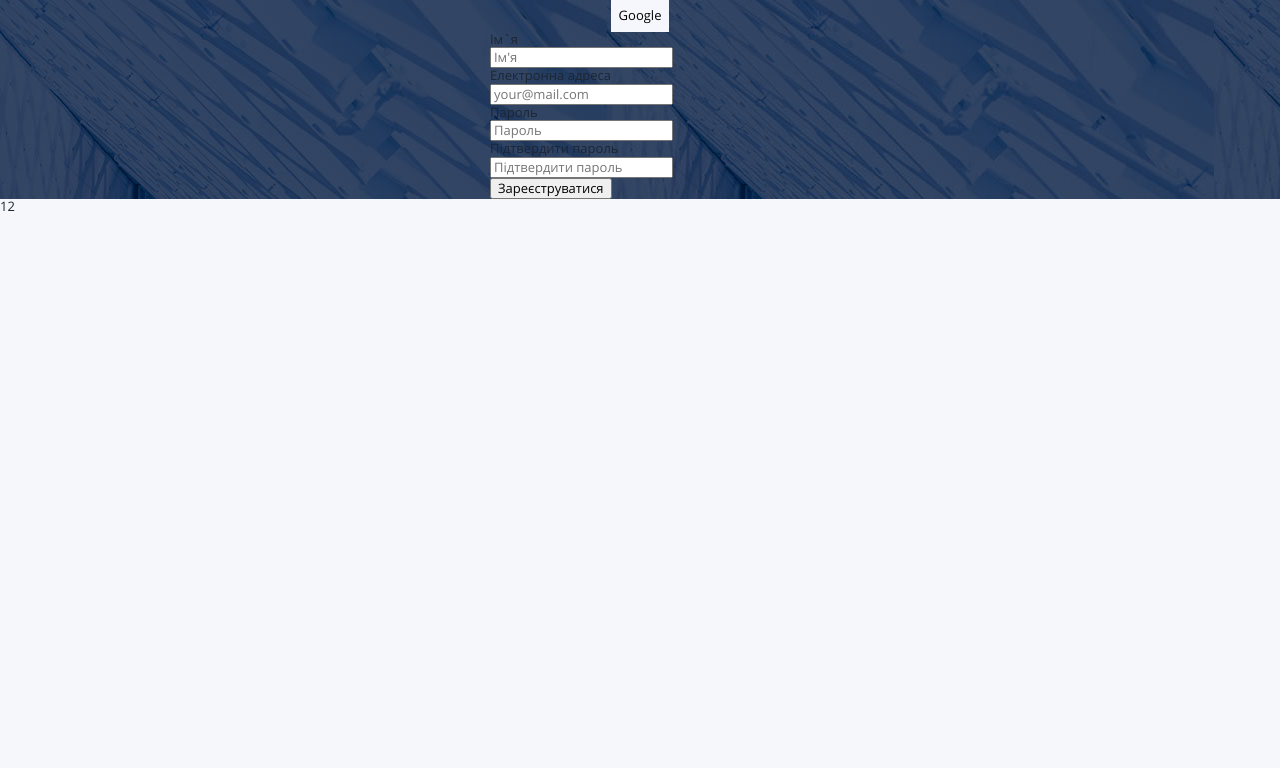
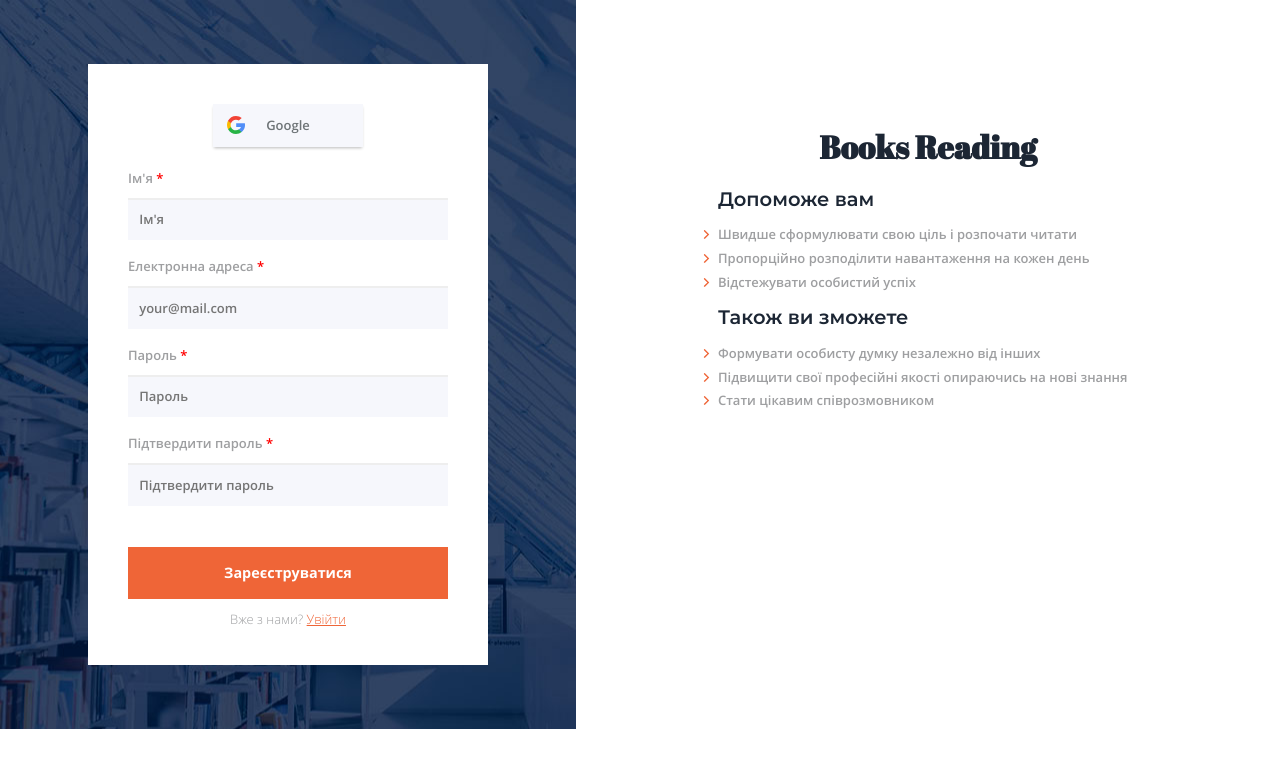
Before and after one commit to iVolovyk/read_books_app, a React app: page /registration in a window 1280 px wide. Built offline with nearby package versions, Linux system fonts and the light colour scheme.

Commit message:
registration layout done

```diff
--- a/src/pages/RegistrationPage/RegistrationPage.js
+++ b/src/pages/RegistrationPage/RegistrationPage.js
@@ -1,4 +1,5 @@
 import React, { Component } from 'react';
+import { Link } from 'react-router-dom';
 import css from './RegistrationPage.module.css';
 
 class RegistrationPage extends Component {
@@ -9,16 +10,23 @@ class RegistrationPage extends Component {
     confirmPassword: '',
   };
 
-  // handleChange = () => {
-  //   const {} = e.target.name;
-  // };
+  handleChange = e => {
+    const { name, value } = e.target;
+    this.setState({ [name]: value });
+  };
+
+  handleSubmit = e => {
+    e.preventDefault();
+    this.setState({ name: '', email: '', password: '', confirmPassword: '' });
+  };
 
   render() {
     const { name, email, password, confirmPassword } = this.state;
     return (
       <section className={css.reg_section}>
         <div className={css.reg_form}>
-          <form>
+          <div className={css.custom_container}>
+            <form onSubmit={this.handleSubmit}>
               <div className={css.reg_social}>
                 <a
                   className={css.reg_social_button}
@@ -28,8 +36,9 @@ class RegistrationPage extends Component {
                 </a>
               </div>
               <label htmlFor="name">
-              Ім`я
+                <span>Ім'я</span>
                 <input
+                  onChange={this.handleChange}
                   type="text"
                   id="name"
                   name="name"
@@ -39,8 +48,9 @@ class RegistrationPage extends Component {
                 />
               </label>
               <label label htmlFor="email">
-              Електронна адреса
+                <span>Електронна адреса</span>
                 <input
+                  onChange={this.handleChange}
                   type="email"
                   id="email"
                   name="email"
@@ -50,8 +60,10 @@ class RegistrationPage extends Component {
                 />
               </label>
               <label label htmlFor="password">
-              Пароль
+                <span>Пароль</span>
                 <input
+                  onChange={this.handleChange}
+                  autoComplete="off"
                   type="password"
                   id="password"
                   name="password"
@@ -61,8 +73,9 @@ class RegistrationPage extends Component {
                 />
               </label>
               <label label htmlFor="confirmPassword">
-              Підтвердити пароль
+                <span>Підтвердити пароль</span>
                 <input
+                  onChange={this.handleChange}
                   type="password"
                   id="confirmPassword"
                   name="confirmPassword"
@@ -72,9 +85,33 @@ class RegistrationPage extends Component {
                 />
               </label>
               <button type="submit">Зареєструватися</button>
+              <p className={css.relink}>
+                Вже з нами? <Link to="/login">Увійти</Link>
+              </p>
             </form>
           </div>
-        <div className={css.reg_text}>12</div>
+        </div>
+        <div className={css.reg_text}>
+          <div className={css.custom_container}>
+            <div className={css.reg_text_content}>
+              <h1>Books Reading</h1>
+              <h2>Допоможе вам</h2>
+              <ul>
+                <li>Швидше сформулювати свою ціль і розпочати читати</li>
+                <li>Пропорційно розподілити навантаження на кожен день</li>
+                <li>Відстежувати особистий успіх</li>
+              </ul>
+              <h2>Також ви зможете</h2>
+              <ul>
+                <li>Формувати особисту думку незалежно від інших</li>
+                <li>
+                  Підвищити свої професійні якості опираючись на нові знання
+                </li>
+                <li>Стати цікавим співрозмовником</li>
+              </ul>
+            </div>
+          </div>
+        </div>
       </section>
     );
   }
--- a/src/pages/RegistrationPage/RegistrationPage.module.css
+++ b/src/pages/RegistrationPage/RegistrationPage.module.css
@@ -1,11 +1,11 @@
 .reg_section {
 }
-.container {
+.custom_container {
+  width: 300px;
   margin: 0 auto;
-  width: 300px;
 }
-
 .reg_form {
+  padding: 1.8rem 0;
   width: 100%;
   background-image: url('../../assets/images/signupBg.jpg');
 }
@@ -14,15 +14,151 @@
 }
 .reg_social_button {
   display: inline-block;
-  padding: 0.5rem;
+  padding: 0.85rem;
   background-color: #f6f7fc;
   text-decoration: none;
-  color: #000;
+  color: #6e7477;
+  width: 150px;
+  font-weight: 600;
+  position: relative;
+  margin-bottom: 1.5rem;
+  transition: 0.2s ease;
+}
+.reg_social_button:hover,
+.reg_social_button:focus {
+  transform: scale(1.02);
+}
+.reg_social_button:before {
+  position: absolute;
+  content: '';
+  top: 50%;
+  left: 14px;
+  transform: translateY(-50%);
+  height: 18px;
+  width: 18px;
+  background-size: contain;
+  background-image: url('../../assets/icons/google/search.svg');
 }
 .reg_form form {
-  width: 300px;
-  margin: 0 auto;
+  font-weight: 600;
+  color: #fff;
+}
+.reg_form label {
+  display: block;
+  margin-bottom: 1.2rem;
+}
+.reg_form label:last-of-type {
+  margin-bottom: 2.6rem;
+}
+.reg_form label span:after {
+  content: ' *';
+  color: red;
 }
 .reg_form input {
   display: block;
+  width: 100%;
+  font-weight: 600;
+  margin-top: 0.7rem;
+  padding: 0.8rem 0.7rem;
+  border: none;
 }
+.reg_form button {
+  text-align: center;
+  color: #fff;
+  background-color: #ef6537;
+  width: 100%;
+  padding: 1.1rem;
+  border: none;
+  font-weight: 700;
+  transition: 0.2s ease;
+  font-size: 0.9rem;
+}
+
+.reg_form button:hover,
+.reg_form button:focus {
+  transform: scale(1.02);
+}
+
+.relink {
+  font-weight: 300;
+  text-align: center;
+}
+.relink a {
+  color: #ef6537;
+}
+
+.reg_text {
+  padding: 1rem 0;
+}
+
+.reg_text h1 {
+  margin-top: 0;
+  text-align: center;
+  font-family: 'Abril Fatface', serif;
+  font-size: 2rem;
+}
+.reg_text h2 {
+  font-family: 'Montserrat';
+  padding-left: 2.5rem;
+  font-weight: 600;
+}
+.reg_text ul {
+  color: #9e9fa1;
+  padding-left: 2.5rem;
+  font-weight: 600;
+}
+.reg_text li {
+  position: relative;
+  list-style: none;
+  margin-bottom: 0.5rem;
+}
+.reg_text li:before {
+  position: absolute;
+  top: 3px;
+  content: '';
+  color: #ef6537;
+  font-weight: bold;
+  left: -1rem;
+  background-image: url('../../assets/icons/arrow/right-arrow.svg');
+  height: 9px;
+  width: 9px;
+  background-size: contain;
+}
+@media (min-width: 768px) {
+  .reg_form,
+  .reg_text {
+    padding: 4rem 0;
+  }
+  .custom_container {
+    width: 500px;
+  }
+  .reg_social_button {
+    box-shadow: 0 2px 3px -1px #bbb;
+  }
+  .reg_form form {
+    background-color: #fff;
+    padding: 2.5rem;
+    padding-bottom: 1.5rem;
+    width: 400px;
+    margin: 0 auto;
+    color: #9e9fa1;
+  }
+  .reg_form input {
+    border-top: 2px solid #eee;
+    background-color: #f6f7fc;
+  }
+}
+@media (min-width: 1280px) {
+  .reg_section {
+    display: flex;
+  }
+  .reg_form {
+    width: 45%;
+  }
+  .reg_text {
+    width: 55%;
+  }
+  .reg_text_content {
+    padding-top: 4rem;
+  }
+}
--- a/src/stylesheet/main.css
+++ b/src/stylesheet/main.css
@@ -18,7 +18,6 @@ body {
   color: rgb(28, 38, 52);
   line-height: 1.2;
   min-width: 320px;
-  background-color: #f5f7fa;
 }
 
 img {
```
Also changed, not shown: src/assets/icons/arrow/right-arrow.svg (added), src/assets/icons/google/search.svg (added). Lines whose indentation alone changed are shown as unchanged.
